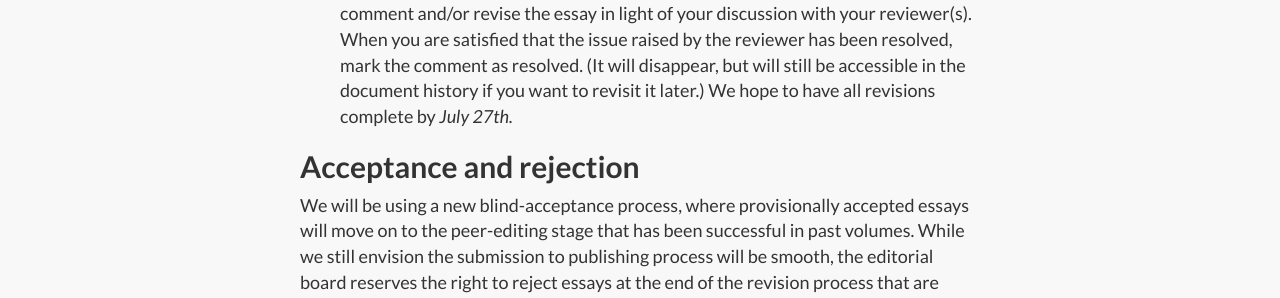
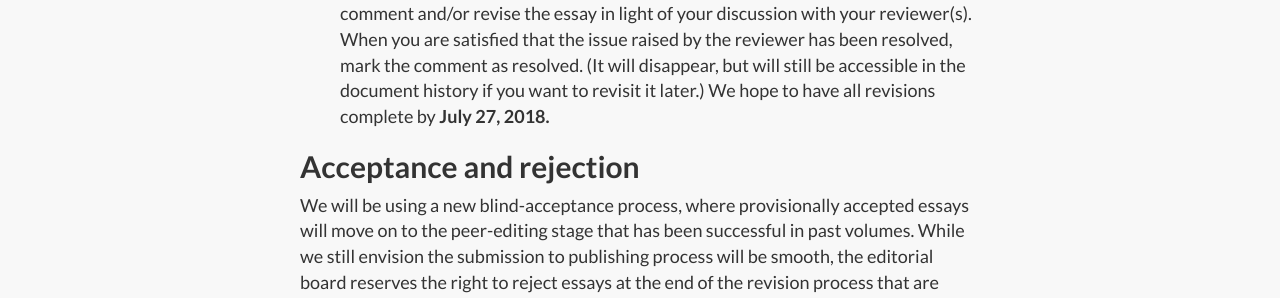
Before and after one commit to flipcamp/flipcamp.github.io, a Jekyll site: the page built from essubmit.md, in a window 1280 px wide and 900 px high, scrolled down 1482 px. Shown: the part 155-453 px from the top of the window. Built offline with Jekyll 4.4.1, drawn with Linux system fonts in a browser that asks for light colours; nearby versions of some CDN libraries; library files that are not in the unit come from our copies.

Commit message:
update to submit page again

```diff
--- a/essubmit.md
+++ b/essubmit.md
@@ -5,13 +5,13 @@
 
 ## Process ##
 
-1. Compose an essay that conforms to the Engaging Students [Style Guide](/esstyle/), including the required copyright statement. Please note as well that we would like citations in the Author-Date format. Save the document as a pdf and submit it as an attachment to engagingstudentsmusic@gmail.com by *June 1, 2018* (Please be sure that you either create the document as google doc at this stage or that you can convert it to a google doc, as we will need your essay in that form if it is provisionally accepted). You will receive a confirmation email within a week of the submission deadline.
+1. Compose an essay that conforms to the Engaging Students [Style Guide](/esstyle/), including the required copyright statement. Please note as well that we would like citations in the Author-Date format. Save the document as a pdf and submit it as an attachment to engagingstudentsmusic@gmail.com by **June 1, 2018** (Please be sure that you either create the document as google doc at this stage or that you can convert it to a google doc, as we will need your essay in that form if it is provisionally accepted). You will receive a confirmation email within a week of the submission deadline.
 
-2. Your article will then go through the blind-acceptance process and we are hoping to send results out by *July 1, 2018.*
+2. Your article will then go through the blind-acceptance process and we are hoping to send results out by **July 1, 2018.**
 
 3. If your article is provisionally accepted, we will need you to share the Google doc with the Engaging Students Google account (engagingstudentsmusic@gmail.com), granting Engaging Students permission to edit. We will then be able to assign reviewers to edit your essay. If you need assistance with the technology, please contact one of the co-editors (see below).
 
-4. For this volume, the peer editing process will take place during July, and we hope that you get comments on your article by the first week. It is very important that you are electronically available to work on your essay during the month of July. Please keep an eye on your email or the document itself for comments from the reviewers, who will work with you to improve your essay—in some cases to bring it up to standard and in line with the style of the volume, and in all cases in order to assist you in communicating your ideas as clearly as possible in order to have the greatest impact possible. When you receive a comment, please respond to the comment and/or revise the essay in light of your discussion with your reviewer(s). When you are satisfied that the issue raised by the reviewer has been resolved, mark the comment as resolved. (It will disappear, but will still be accessible in the document history if you want to revisit it later.) We hope to have all revisions complete by *July 27th.*
+4. For this volume, the peer editing process will take place during July, and we hope that you get comments on your article by the first week. It is very important that you are electronically available to work on your essay during the month of July. Please keep an eye on your email or the document itself for comments from the reviewers, who will work with you to improve your essay—in some cases to bring it up to standard and in line with the style of the volume, and in all cases in order to assist you in communicating your ideas as clearly as possible in order to have the greatest impact possible. When you receive a comment, please respond to the comment and/or revise the essay in light of your discussion with your reviewer(s). When you are satisfied that the issue raised by the reviewer has been resolved, mark the comment as resolved. (It will disappear, but will still be accessible in the document history if you want to revisit it later.) We hope to have all revisions complete by **July 27, 2018.**
 
 ## Acceptance and rejection ##
 
```
